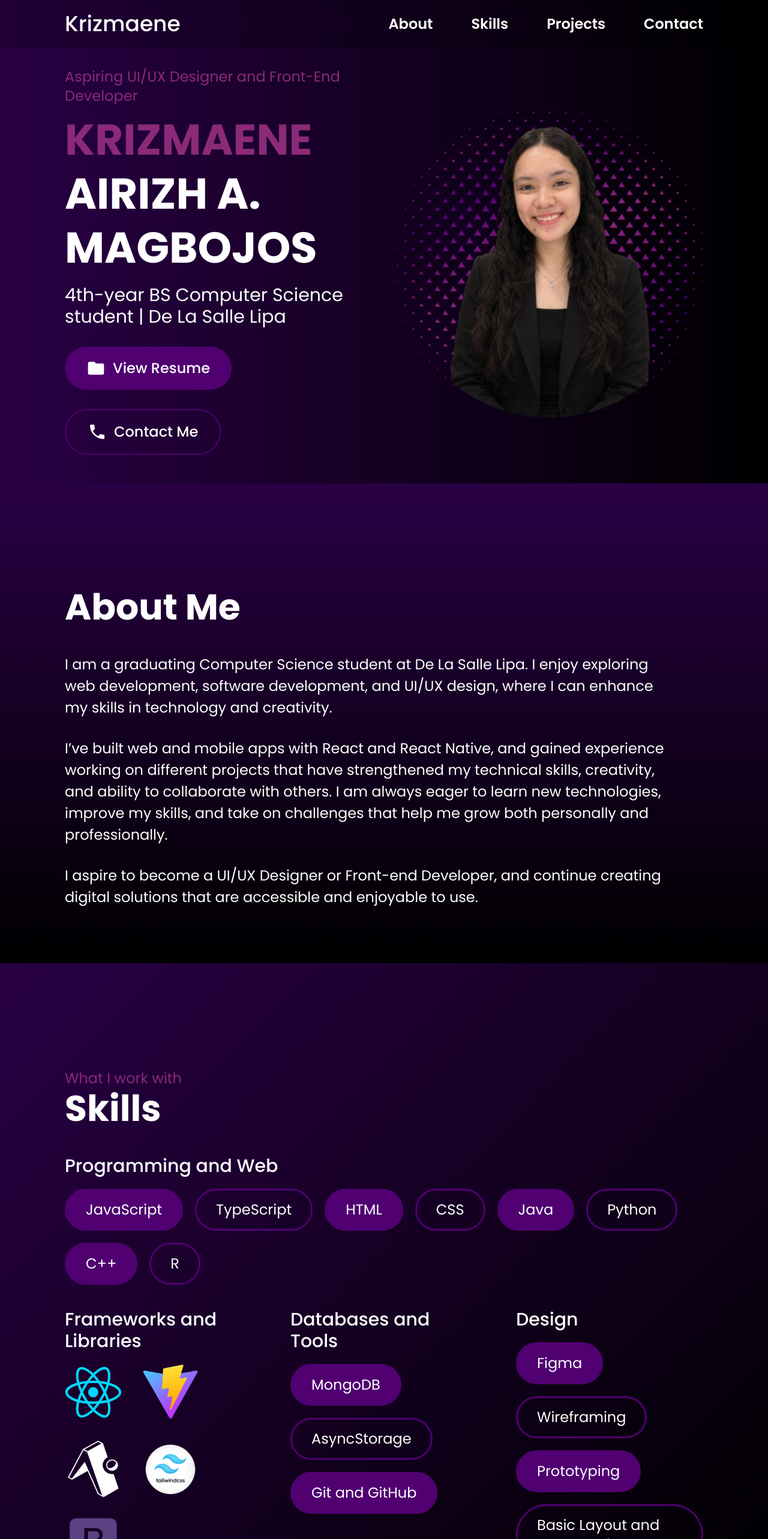
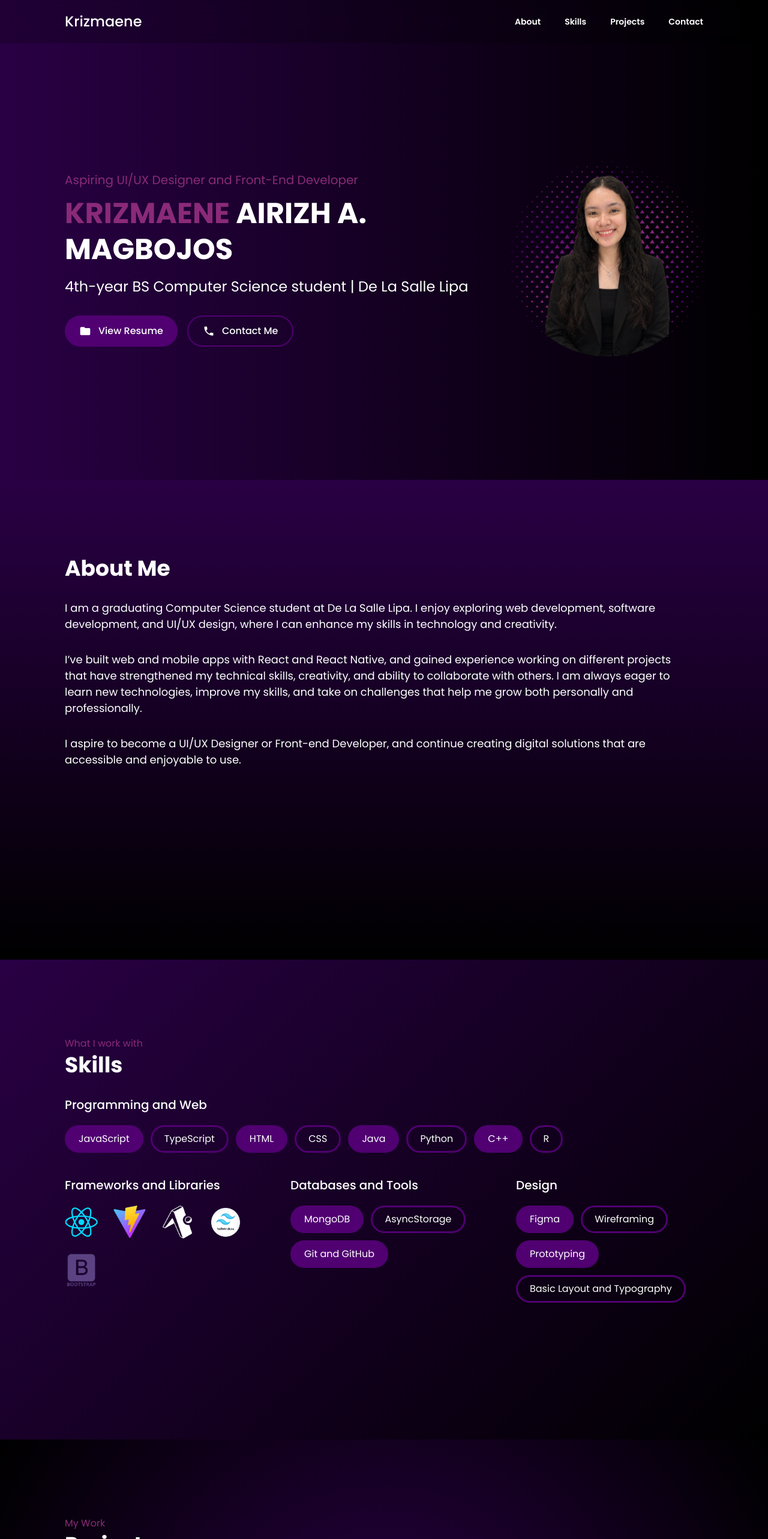
Before and after one commit to Krizmaene/portfolio, a React (Vite) app: page / in a window 1280 px wide. Shown: the top 2566 px of the page at 60% size. Built offline with nearby package versions, Linux system fonts and the light colour scheme.

Commit message:
Redesign portfolio and clean up Tailwind classes

```diff
--- a/src/components/About.jsx
+++ b/src/components/About.jsx
@@ -1,10 +1,10 @@
 function About() {
   return (
-    <section id="about" className="bg-about min-h-screen pb-16 pt-32 xl:pt-44">
+    <section id="about" className="bg-about min-h-screen pb-16 pt-32">
       <div className="container-x">
-        <h2 className="text-4xl font-bold xl:text-6xl">About Me</h2>
+        <h2 className="text-4xl font-bold">About Me</h2>
 
-        <div className="mt-8 max-w-5xl space-y-8 text-lg leading-normal xl:mt-12 xl:text-2xl">
+        <div className="mt-8 max-w-5xl space-y-8 text-lg leading-normal">
           <p>
             I am a graduating Computer Science student at De La Salle Lipa. I
             enjoy exploring web development, software development, and UI/UX
--- a/src/components/Hero.jsx
+++ b/src/components/Hero.jsx
@@ -4,30 +4,30 @@ function Hero() {
       <div className="container-x flex flex-col-reverse items-center gap-10 md:flex-row md:justify-between">
         {/* Text side */}
         <div className="text-center md:text-left">
-          <p className="text-base text-accent md:text-xl xl:text-2xl">
+          <p className="text-base text-accent md:text-xl">
             Aspiring UI/UX Designer and Front-End Developer
           </p>
 
-          <h1 className="mt-3 text-4xl font-bold uppercase leading-tight sm:text-5xl xl:text-7xl">
+          <h1 className="mt-3 text-4xl font-bold uppercase leading-tight sm:text-5xl">
             <span className="text-accent">Krizmaene</span> Airizh A. Magbojos
           </h1>
 
-          <p className="mt-4 text-lg md:text-2xl xl:text-3xl">
+          <p className="mt-4 text-lg md:text-2xl">
             4th-year BS Computer Science student | De La Salle Lipa
           </p>
 
-          <div className="mt-8 flex flex-wrap justify-center gap-4 md:justify-start xl:gap-8">
-            {/* Resume PDF goes in public/resume.pdf */}
+          <div className="mt-8 flex flex-wrap justify-center gap-4 md:justify-start">
+
             <a
               href="/resume.pdf"
               target="_blank"
               rel="noreferrer"
               className="inline-flex items-center gap-3 rounded-full bg-brand px-6 py-3
                          text-base font-medium transition-colors hover:bg-brand/80
-                         xl:px-9 xl:py-5 xl:text-2xl"
+"
             >
               <svg aria-hidden="true" viewBox="0 0 24 24" fill="currentColor"
-                   className="h-5 w-5 xl:h-8 xl:w-8">
+                   className="h-5 w-5">
                 <path d="M10 4H4a2 2 0 0 0-2 2v12a2 2 0 0 0 2 2h16a2 2 0 0 0 2-2V8a2 2 0 0 0-2-2h-8l-2-2z" />
               </svg>
               View Resume
@@ -37,10 +37,10 @@ function Hero() {
               href="#contact"
               className="inline-flex items-center gap-3 rounded-full border-2 border-brand
                          px-6 py-3 text-base font-medium transition-colors hover:bg-brand/30
-                         xl:px-9 xl:py-5 xl:text-2xl"
+"
             >
               <svg aria-hidden="true" viewBox="0 0 24 24" fill="currentColor"
-                   className="h-5 w-5 xl:h-8 xl:w-8">
+                   className="h-5 w-5">
                 <path d="M6.6 10.8a15.1 15.1 0 0 0 6.6 6.6l2.2-2.2a1 1 0 0 1 1-.25 11.4 11.4 0 0 0 3.6.57 1 1 0 0 1 1 1V20a1 1 0 0 1-1 1A17 17 0 0 1 3 4a1 1 0 0 1 1-1h3.5a1 1 0 0 1 1 1c0 1.25.2 2.45.57 3.6a1 1 0 0 1-.25 1l-2.22 2.2z" />
               </svg>
               Contact Me
@@ -48,11 +48,10 @@ function Hero() {
           </div>
         </div>
 
-        {/* Photo side: the exported PNG already includes the dotted halo */}
         <img
           src="/profile-2.png"
           alt="Portrait of Krizmaene Airizh A. Magbojos"
-          className="w-64 shrink-0 sm:w-80 xl:w-[32rem]"
+          className="w-64 shrink-0 sm:w-80"
         />
       </div>
     </section>
--- a/src/components/Navbar.jsx
+++ b/src/components/Navbar.jsx
@@ -40,15 +40,15 @@ function Navbar() {
     // Fixed at the top, slightly see-through so each section's gradient shows behind it
     <header className="fixed inset-x-0 top-0 z-50 bg-black/20 backdrop-blur-md">
       <nav className="container-x flex items-center justify-between py-5">
-        <a href="#home" className="text-2xl font-medium text-white xl:text-4xl">
+        <a href="#home" className="text-2xl font-medium text-white">
           Krizmaene
         </a>
 
         {/* Desktop links */}
-        <ul className="hidden items-center gap-10 md:flex xl:gap-16">
+        <ul className="hidden items-center gap-10 md:flex">
           {links.map((link) => (
             <li key={link.id}>
-              <a href={`#${link.id}`} className={`${linkClass(link.id)} text-base xl:text-2xl`}>
+              <a href={`#${link.id}`} className={`${linkClass(link.id)} text-sm`}>
                 {link.label}
               </a>
             </li>
--- a/src/components/ProjectModal.jsx
+++ b/src/components/ProjectModal.jsx
@@ -14,7 +14,6 @@ function ProjectModal({ project, onClose }) {
     [images.length],
   )
 
-  // Esc closes, arrow keys flip photos, and the page behind stops scrolling
   useEffect(() => {
     const onKey = (e) => {
       if (e.key === 'Escape') onClose()
@@ -30,10 +29,9 @@ function ProjectModal({ project, onClose }) {
   }, [onClose, prev, next, images.length])
 
   return (
-    // Clicking the dark backdrop closes the viewer
     <div
       onClick={onClose}
-      className="fixed inset-0 z-[60] flex items-center justify-center bg-black/80 p-4"
+      className="fixed inset-0 z-60 flex items-center justify-center bg-black/80 p-4"
     >
       <div
         role="dialog"
--- a/src/components/Projects.jsx
+++ b/src/components/Projects.jsx
@@ -3,7 +3,6 @@ import { projects } from '../data/projects'
 import ProjectCard from './ProjectCard'
 import ProjectModal from './ProjectModal'
 
-// Big outline arrow drawn as an SVG, so it takes the text color
 function Arrow({ direction }) {
   return (
     <svg
@@ -14,7 +13,7 @@ function Arrow({ direction }) {
       strokeLinecap="round"
       strokeLinejoin="round"
       aria-hidden="true"
-      className={`h-8 w-14 xl:h-10 xl:w-16 ${direction === 'right' ? 'rotate-180' : ''}`}
+      className={`h-8 w-14 ${direction === 'right' ? 'rotate-180' : ''}`}
     >
       <path d="M46 12H3M13 2 3 12l10 10" />
     </svg>
@@ -37,10 +36,10 @@ function Projects() {
     'hover:text-accent md:block'
 
   return (
-    <section id="projects" className="bg-projects min-h-screen pb-16 pt-32 xl:pt-44">
+    <section id="projects" className="bg-projects min-h-screen pb-16 pt-32">
       <div className="container-x">
-        <p className="text-base text-accent xl:text-2xl">My Work</p>
-        <h2 className="mt-1 text-4xl font-bold xl:text-6xl">Projects</h2>
+        <p className="text-base text-accent">My Work</p>
+        <h2 className="mt-1 text-4xl font-bold">Projects</h2>
 
         {/* Arrows sit on the sides on larger screens; on phones you just swipe */}
         <div className="relative mt-10 md:px-20">
@@ -52,7 +51,7 @@ function Projects() {
           <div
             ref={scroller}
             className="flex snap-x snap-mandatory gap-6 overflow-x-auto pb-4 pt-2
-                       [scrollbar-width:none] [&::-webkit-scrollbar]:hidden"
+                       scrollbar-none [&::-webkit-scrollbar]:hidden"
           >
             {projects.map((project, i) => (
               <ProjectCard
@@ -70,7 +69,6 @@ function Projects() {
           </button>
         </div>
 
-        {/* The key resets the photo counter whenever a different project opens */}
         {selected && (
           <ProjectModal
             key={selected.title}
--- a/src/components/Skills.jsx
+++ b/src/components/Skills.jsx
@@ -1,32 +1,29 @@
 import { skillGroups } from '../data/skills'
 
-// Tags alternate between filled and outlined, like the Figma.
-// Both have a 3px border so they stay the same size.
 const tagClass = (i) =>
   i % 2 === 0 ? 'border-[3px] border-brand bg-brand' : 'border-[3px] border-brand'
 
 function Skills() {
   return (
-    <section id="skills" className="bg-skills min-h-screen pb-16 pt-32 xl:pt-44">
+    <section id="skills" className="bg-skills min-h-screen pb-16 pt-32">
       <div className="container-x">
-        <p className="text-base text-accent xl:text-2xl">What I work with</p>
-        <h2 className="mt-1 text-4xl font-bold xl:text-6xl">Skills</h2>
+        <p className="text-base text-accent">What I work with</p>
+        <h2 className="mt-1 text-4xl font-bold">Skills</h2>
 
-        {/* First group takes the full row; the other three share the next row */}
-        <div className="mt-8 grid gap-x-16 gap-y-10 lg:grid-cols-3 xl:mt-12">
+        <div className="mt-8 grid gap-x-16 gap-y-10 lg:grid-cols-3">
           {skillGroups.map((group, g) => (
             <div key={group.title} className={g === 0 ? 'lg:col-span-3' : ''}>
-              <h3 className="text-xl font-medium xl:text-3xl">{group.title}</h3>
+              <h3 className="text-xl font-medium">{group.title}</h3>
 
               {group.logos ? (
-                <ul className="mt-5 flex flex-wrap items-center gap-6 xl:gap-8">
+                <ul className="mt-5 flex flex-wrap items-center gap-6">
                   {group.logos.map((logo) => (
                     <li key={logo.name}>
                       <img
                         src={logo.src}
                         alt={logo.name}
                         title={logo.name}
-                        className={`h-14 w-14 object-contain xl:h-24 xl:w-24 ${
+                        className={`h-14 w-14 object-contain ${
                           logo.white ? 'brightness-0 invert' : ''
                         }`}
                       />
@@ -34,11 +31,11 @@ function Skills() {
                   ))}
                 </ul>
               ) : (
-                <ul className="mt-5 flex flex-wrap gap-3 xl:gap-5">
+                <ul className="mt-5 flex flex-wrap gap-3">
                   {group.items.map((skill, i) => (
                     <li
                       key={skill}
-                      className={`rounded-full px-5 py-2 text-base xl:px-8 xl:py-4 xl:text-2xl ${tagClass(i)}`}
+                      className={`rounded-full px-5 py-2 text-base ${tagClass(i)}`}
                     >
                       {skill}
                     </li>
--- a/src/data/skills.js
+++ b/src/data/skills.js
@@ -1,4 +1,3 @@
-// Edit this file to change skills. A group with "logos" shows icons; a group with "items" shows tags.
 export const skillGroups = [
   {
     title: 'Programming and Web',
--- a/src/index.css
+++ b/src/index.css
@@ -2,7 +2,6 @@
 
 @custom-variant dark (&:where(.dark, .dark *));
 
-/* Colors from the Figma. Same token names as before, so existing classes still work */
 @theme {
   --font-sans: "Poppins", ui-sans-serif, system-ui, sans-serif;
   --color-navy: #290044;    /* gradient start, and the photo viewer background */
@@ -19,7 +18,6 @@ body {
   color: white;
 }
 
-/* Page padding shared by every section: 108px side margins at 1920px, like the Figma */
 .container-x {
   margin-inline: auto;
   width: 100%;
@@ -33,7 +31,6 @@ body {
   .container-x { padding-inline: 108px; }
 }
 
-/* One gradient per section, exactly as set in the Figma */
 .bg-hero     { background: linear-gradient(90deg,  #290044, #000000); }
 .bg-about    { background: linear-gradient(180deg, #290044, #000000); }
 .bg-skills   { background: linear-gradient(135deg, #290044, #000000); }
```
Also changed, not shown: src/components/Contact.jsx (+9 -10 lines), src/components/ProjectCard.jsx (+9 -11 lines).
